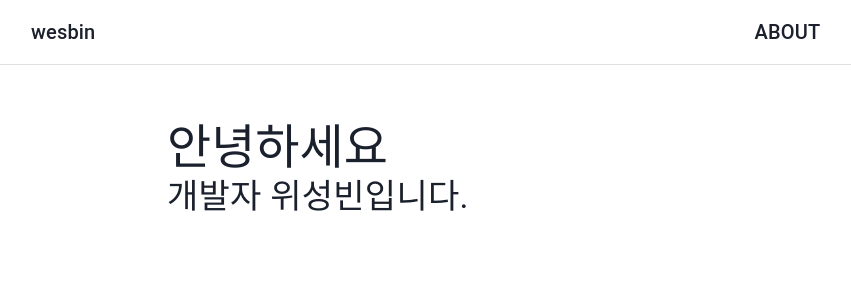
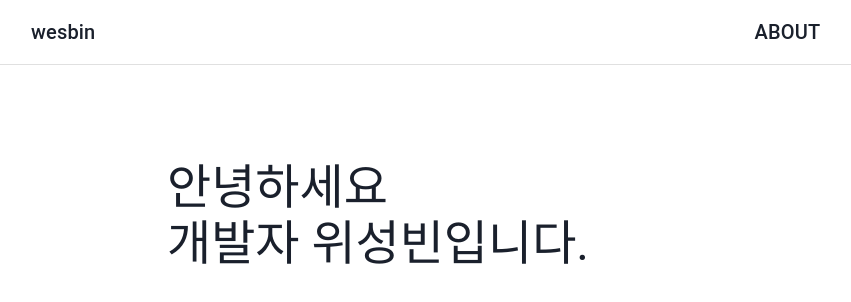
Before and after one commit to wesbin/wesbin.github.io, a Gatsby site: page /about in a window 1280 px wide. Shown: the whole page, without its empty margins (17-868 px from the left). Built offline with nearby package versions, Linux system fonts and the light colour scheme; Gatsby itself is replaced by a stand-in of ours.

Commit message:
+ about page writing

```diff
--- a/src/templates/blog-about.js
+++ b/src/templates/blog-about.js
@@ -15,7 +15,7 @@ const useStyles = makeStyles((theme) => ({
     padding: theme.spacing(2),
   },
   titlePaper: {
-    paddingTop: 40
+    paddingTop: 80
   },
   link: {
     'text-decoration': 'none'
@@ -110,8 +110,13 @@ const BlogAbout = ({ data, location }) => {
                   <Paper className={classes.titlePaper}
                          elevation={0}
                   >
-                    <Typography variant={`h3`}>안녕하세요</Typography>
-                    <Typography variant={`h4`}>개발자 위성빈입니다.</Typography>
+                    <Typography variant={`h3`}>
+                      안녕하세요<br />
+                      개발자 위성빈입니다.
+                    </Typography>
+                    {/*<Typography variant={`h6`}>*/}
+                      {/*즐겁게 짠 코드 한줄이 누군가에게 즐거움을 안겨줄 때*/}
+                    {/*</Typography>*/}
                   </Paper>
                 </Grid>
               </Grid>
```
